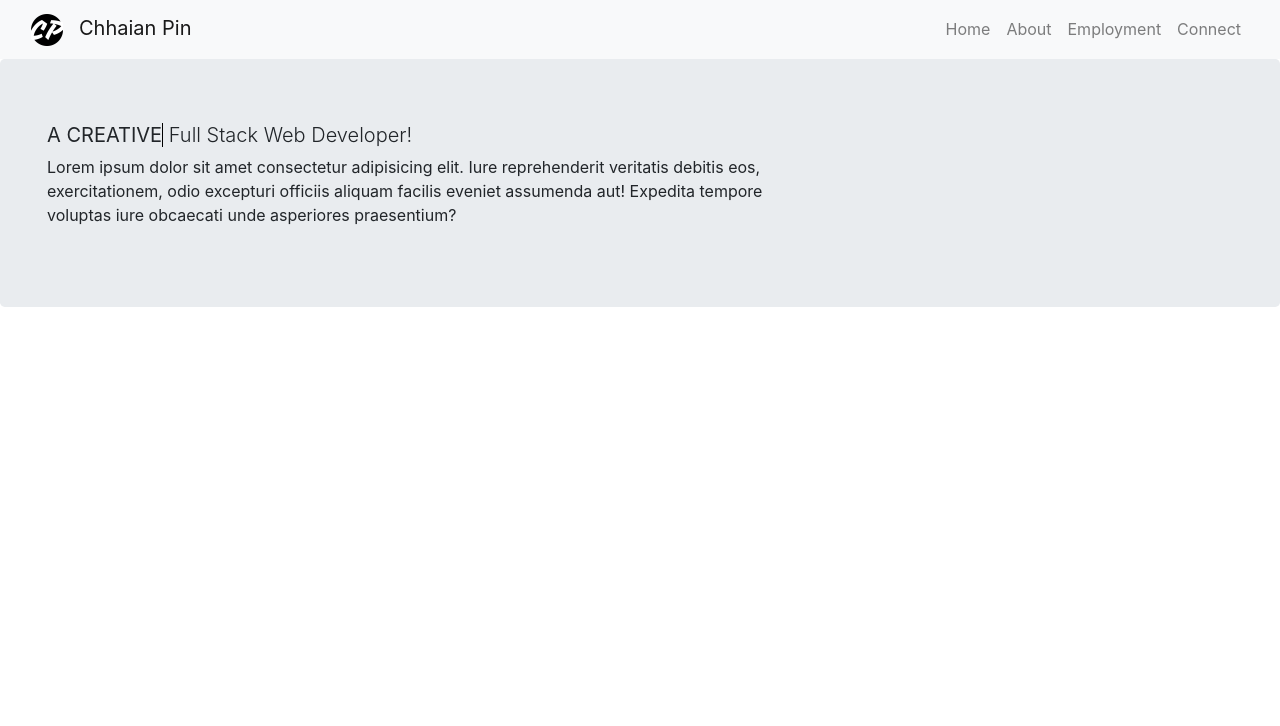
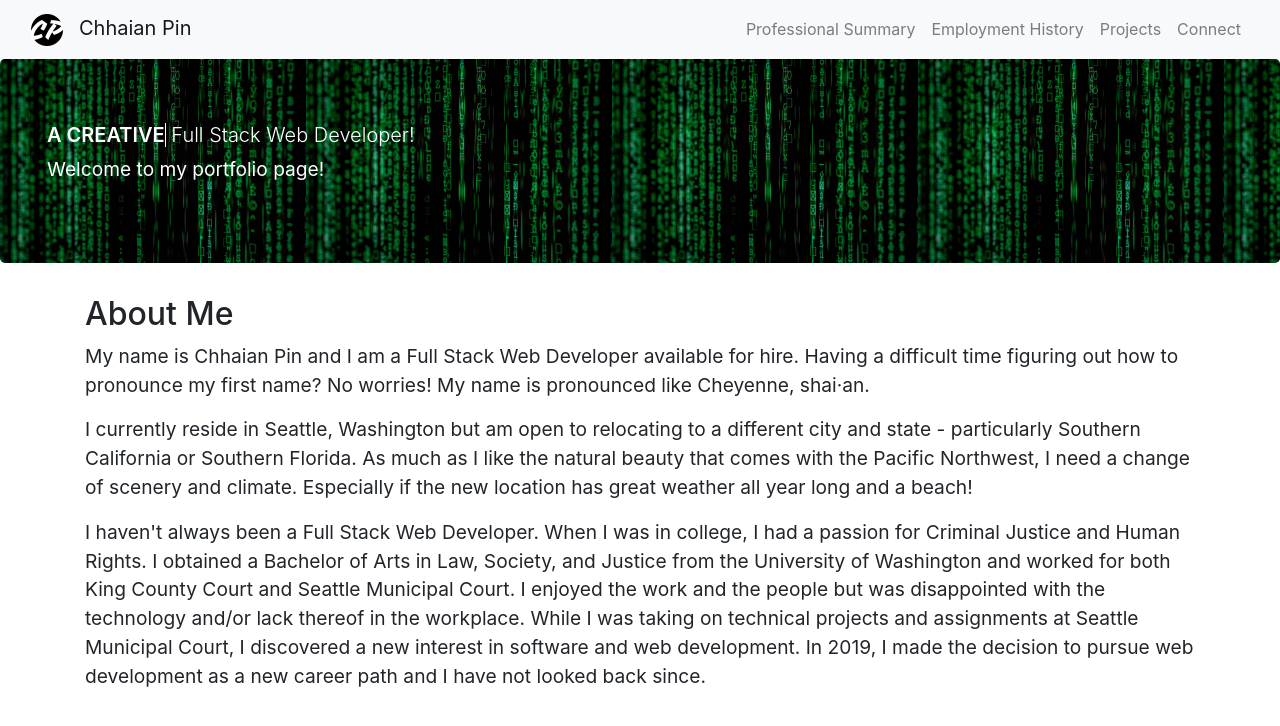
Before and after one commit to kb2shy/ChhaianPin_ProfileWebsite2, a plain HTML site: page index.html in a window 1280 px wide. Drawn offline with nearby package versions, Linux system fonts and the light colour scheme.

Commit message:
added content to About me section.

```diff
--- a/index.css
+++ b/index.css
@@ -1,9 +1,17 @@
-#scroll-adjs {
-  width: 10ch;
+.jumbotron {
+  background-image: url("/assets/green-code.jpg");
+  background-size: contain;
+  /* background-repeat: no-repeat; */
+  color: white;
 }
 
 #txt {
-  border-right: 0.1rem solid black;
+  border-right: 0.1rem solid white;
+  font-weight: 600;
+}
+
+p {
+  font-size: 1.2rem;
 }
 
 /* body {
--- a/index.html
+++ b/index.html
@@ -25,7 +25,7 @@
     <!-- Navigation -->
     <nav class="navbar navbar-expand-md navbar-light bg-light sticky-top">
         <div class="container-fluid">
-            <a class="navbar-brand" href="#"><img src="favico/favicon-32x32.png"><span class="pl-3">Chhaian
+            <a class="navbar-brand" href="#home"><img src="favico/favicon-32x32.png"><span class="pl-3">Chhaian
                 Pin</span></a>
                 <button class="navbar-toggler" type="button" data-toggle="collapse" data-target="#navbarResponsive">
                     <span class="navbar-toggler-icon"></span>
@@ -33,13 +33,13 @@
                 <div class="collapse navbar-collapse" id="navbarResponsive">
                     <ul class="navbar-nav ml-auto">
                         <li class="nav-item">
-                            <a class="nav-link" href="#">Home</a>
+                            <a class="nav-link" href="#">Professional Summary</a>
                         </li>
                         <li class="nav-item">
-                            <a class="nav-link" href="#">About</a>
+                            <a class="nav-link" href="#">Employment History</a>
                         </li>
                         <li class="nav-item">
-                            <a class="nav-link" href="#">Employment</a>
+                            <a class="nav-link" href="#">Projects</a>
                         </li>
                         <li class="nav-item">
                             <a class="nav-link" href="#">Connect</a>
@@ -49,29 +49,30 @@
             </div>
         </nav>
 
-        <div class="container-fluid">
-            <div class="row jumbotron">
-                <div class="col-xs-12 col-sm-12 col-md-8">
-                    <h2 class="lead">
-                        <strong><span id="scroll-adjs" data-wait="3000" data-words='["A CREATIVE", "A DYNAMIC", "AN INNOVATIVE"]'></span></strong> Full Stack Web Developer!
-                    </h2>
-                    <p>Lorem ipsum dolor sit amet consectetur adipisicing elit. Iure reprehenderit veritatis debitis eos, exercitationem, odio excepturi officiis aliquam facilis eveniet assumenda aut! Expedita tempore voluptas iure obcaecati unde asperiores praesentium?</p>
+        <!-- Header displaying brief bio of who I am-->
+        <header>
+            <div class="container-fluid" id="home">
+                <div class="row jumbotron">
+                    <div class="col-xs-12 col-sm-12 col-md-8">
+                        <h1 class="lead">
+                            <strong><span id="scroll-adjs" data-wait="3000" data-words='["A CREATIVE", "A DYNAMIC", "AN INNOVATIVE"]'></span></strong> Full Stack Web Developer!
+                        </h1>
+                        <p>Welcome to my portfolio page!</p>
+                    </div>
                 </div>
             </div>
-        </div>
-        <!-- <header>
+        </header>
+
+        <!-- Section Professional Summary-->
+        <section id="professional-summary">
             <div class="container">
-                <nav>
-                    <ul>
-                        <li><a href="#">Home</a></li>
-                        <li><a href="#professional">Professional Summary</a></li>
-                        <li><a href="#employment">Employment History</a></li>
-                    <li><a href="#projects">Projects</a></li>
-                    <li><a href="#contact">Contact Me</a></li>
-                </ul>
-            </nav>
-        </div>
-    </header> -->
+                <h2>About Me</h2>
+                <p>My name is Chhaian Pin and I am a Full Stack Web Developer available for hire. Having a difficult time figuring out how to pronounce my first name? No worries! My name is pronounced like Cheyenne, shai·an.</p>
+                <p>I currently reside in Seattle, Washington but am open to relocating to a different city and state - particularly Southern California or Southern Florida. As much as I like the natural beauty that comes with the Pacific Northwest, I need a change of scenery and climate. Especially if the new location has great weather all year long and a beach!</p>
+                <p>I haven't always been a Full Stack Web Developer. When I was in college, I had a passion for Criminal Justice and Human Rights. I obtained a Bachelor of Arts in Law, Society, and Justice from the University of Washington and worked for both King County Court and Seattle Municipal Court. I enjoyed the work and the people but was disappointed with the technology and/or lack thereof in the workplace. While I was taking on technical projects and assignments at Seattle Municipal Court, I discovered a new interest in software and web development. In 2019, I made the decision to pursue web development as a new career path and I have not looked back since.</p>
+
+            </div>
+        </section>
 
     <!-- <section id="professional">
         <div class="container summary">
--- a/index.js
+++ b/index.js
@@ -1,13 +1,3 @@
-// const TypeWriter = function(txtElement, words, wait = 3000) {
-//     this.txtElement = txtElement;
-//     this.words = words;
-//     this.txt = '';
-//     this.wordIndex = 0;
-//     this.wait = parseInt(wait, 10);
-//     this.type();
-//     this.isDeleting = false;
-// }
-
 class TypeWriter {
     constructor(txtElement, words, wait=3000) {
         this.txtElement = txtElement;
@@ -18,10 +8,8 @@ class TypeWriter {
         this.type();
         this.isDeleting = false;
     }
-}
 
-// Type Method
-TypeWriter.prototype.type = function() {
+    type = () => {
     // Current index of word
     const current = this.wordIndex % this.words.length;
 
@@ -62,6 +50,7 @@ TypeWriter.prototype.type = function() {
     setTimeout(() => {
         this.type();
     }, typeSpeed)
+    }
 }
 
 // Init On DOM Load
```
Also changed, not shown: assets/green-code.jpg (added).
